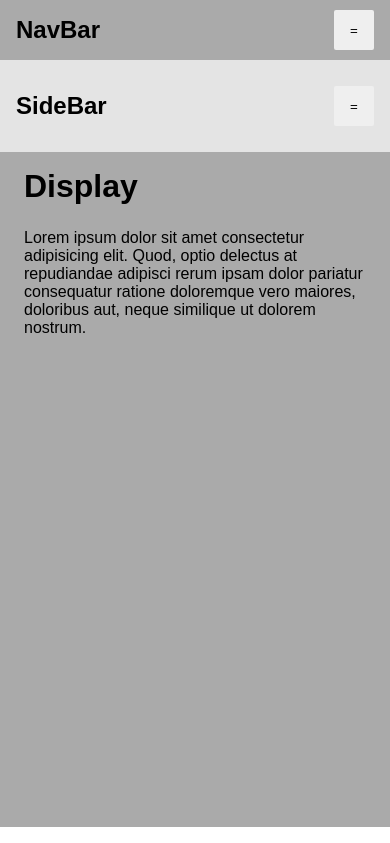
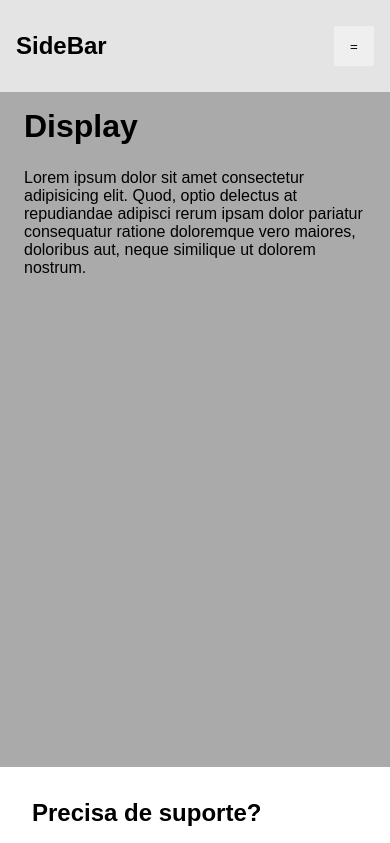
Before and after one commit to RafaelRF99/create-site, a Next.js app: page / in a window 390 px wide. Shown: the top 843 px of the page. Built offline with nearby package versions, Linux system fonts and the light colour scheme; a web font is replaced by a local one.

Commit message:
feat: layouts

```diff
--- /dev/null
+++ b/src/components/Layouts/Layout2.module.scss
@@ -0,0 +1,13 @@
+.container {
+    .display {
+        display: flex;
+    }
+}
+
+@media (max-width: 600px) {
+    .container {
+        .display {
+            flex-wrap: wrap;
+        }
+    }
+}
--- /dev/null
+++ b/src/components/Layouts/Layout2.tsx
@@ -0,0 +1,17 @@
+import styles from './Layout2.module.scss'
+
+import Display from '../Display'
+import Footer from '../Footer'
+import SideBar from '../SideBar'
+
+export default function Layout2() {
+    return (
+        <div className={styles.container}>
+            <div className={styles.display}>
+                <SideBar />
+                <Display />
+            </div>
+            <Footer />
+        </div>
+    )
+}
--- a/src/pages/index.tsx
+++ b/src/pages/index.tsx
@@ -4,10 +4,7 @@ import { Phudu } from 'next/font/google'
 
 import Head from 'next/head'
 
-import SideBar from '@/components/SideBar'
-import Display from '@/components/Display'
-import NavBar from '@/components/NavBar'
-import Footer from '@/components/Footer'
+import Layout2 from '@/components/Layouts/Layout2'
 
 const font = Phudu({ subsets: ['latin'], weight: ['400'] })
 
@@ -27,10 +24,7 @@ export default function Home() {
                 <link rel="icon" href="/favicon.ico" />
             </Head>
             <main className={`${font.className}`}>
-                <NavBar />
-                <SideBar />
-                <Display />
-                <Footer />
+                <Layout2 />
             </main>
         </>
     )
```
Also changed, not shown: src/components/Layouts/Layout1.tsx (added, +13 -0 lines).
